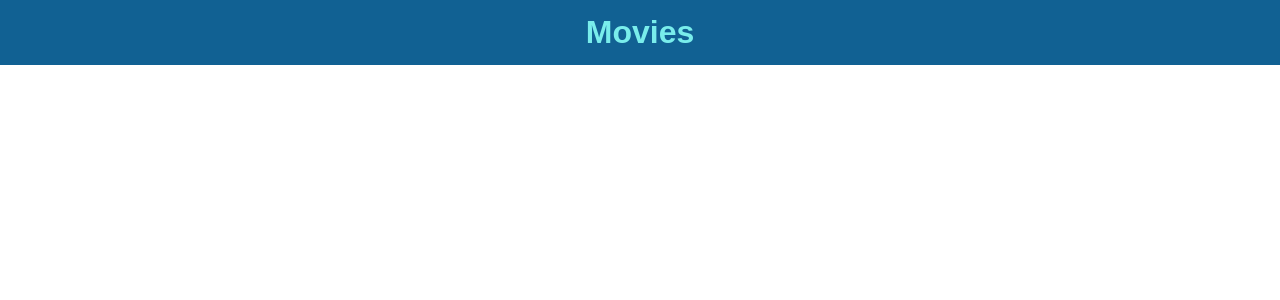
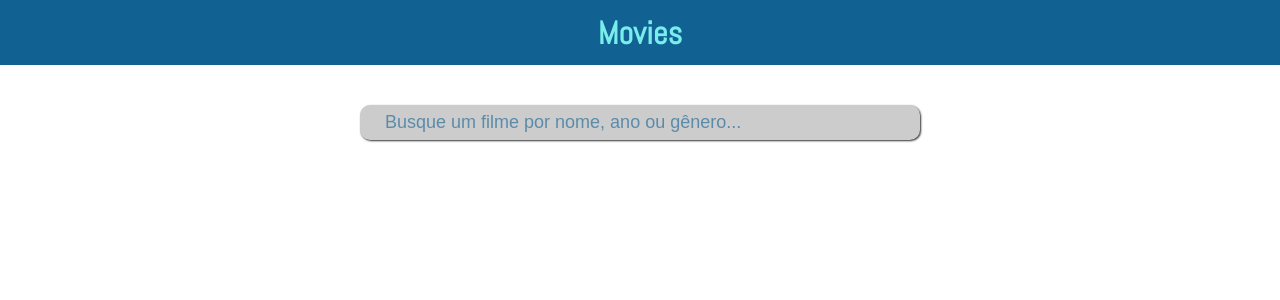
Before and after one commit to ianfelix/desafio-cubos, a React (Create React App) app: page / in a window 1280 px wide. Shown: the top 300 px of the page. Built offline with nearby package versions, Linux system fonts and the light colour scheme.

Commit message:
Add input component in app.js and add styles

```diff
--- a/src/App.js
+++ b/src/App.js
@@ -1,15 +1,13 @@
 import React from 'react';
 import './styles/GlobalStyles.css';
 import Header from './components/Header';
+import Input from './components/Input';
 
 function App() {
   return (
     <>
       <Header title='Movies' />
-      <input
-        type='text'
-        styles={{ backColor: 'var(--secondary)', border: '1px solid black' }}
-      />
+      <Input />
     </>
   );
 }
--- a/src/components/Header/styles.css
+++ b/src/components/Header/styles.css
@@ -1,8 +1,9 @@
 h1 {
+  color: var(--text-title);
   background-color: var(--text-subtitle);
-  color: var(--text-title);
   height: 65px;
   display: flex;
   align-items: center;
   justify-content: center;
+  font-family: 'Abel', sans-serif;
 }
--- /dev/null
+++ b/src/components/Input/index.js
@@ -0,0 +1,15 @@
+import React from 'react';
+import './styles.css';
+
+const Input = () => {
+  return (
+    <div className='input-search'>
+      <input
+        type='text'
+        placeholder='Busque um filme por nome, ano ou gênero...'
+      />
+    </div>
+  );
+};
+
+export default Input;
--- /dev/null
+++ b/src/components/Input/styles.css
@@ -0,0 +1,43 @@
+.input-search {
+  display: flex;
+  justify-content: center;
+  align-items: center;
+  margin-top: 40px;
+}
+
+input {
+  border-radius: 10px;
+  -moz-border-radius: 10px;
+  -webkit-border-radius: 10px;
+  box-shadow: 1px 1px 2px #333333;
+  -moz-box-shadow: 1px 1px 2px #333333;
+  -webkit-box-shadow: 1px 1px 2px #333333;
+  background: #cccccc;
+  border: none;
+  outline: none;
+  height: 35px;
+  padding-left: 25px;
+  font-size: large;
+  width: 35rem;
+}
+
+input:hover {
+  background: #ffffff;
+  transition: 0.3s;
+}
+
+input::placeholder {
+  color: var(--text-subtitle);
+  opacity: 0.6;
+}
+
+:-ms-input-placeholder {
+  /* Internet Explorer 10-11 */
+  color: var(--text-subtitle);
+  opacity: 0.6;
+}
+::-ms-input-placeholder {
+  /* Microsoft Edge */
+  color: var(--text-subtitle);
+  opacity: 0.6;
+}
```
